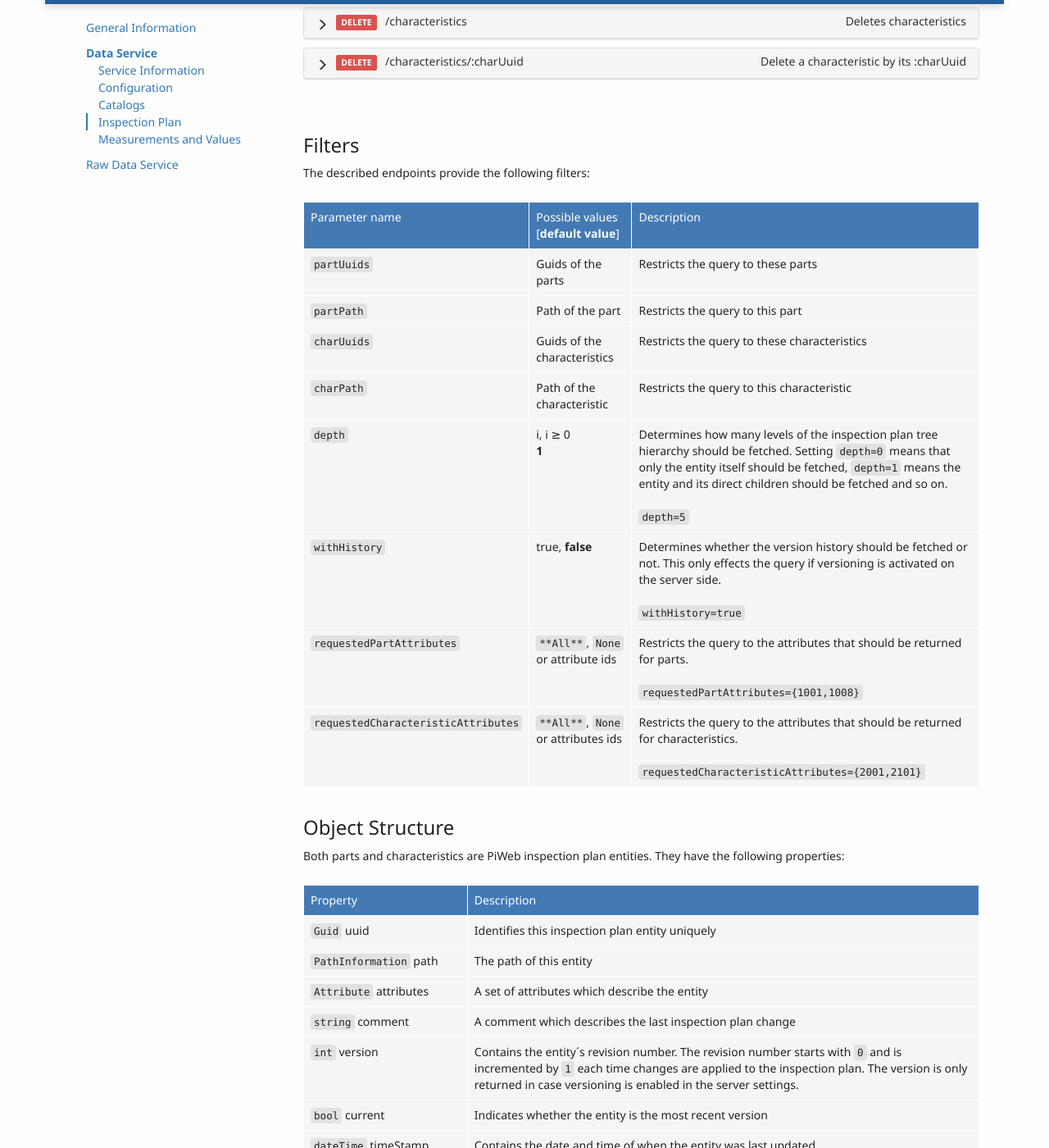
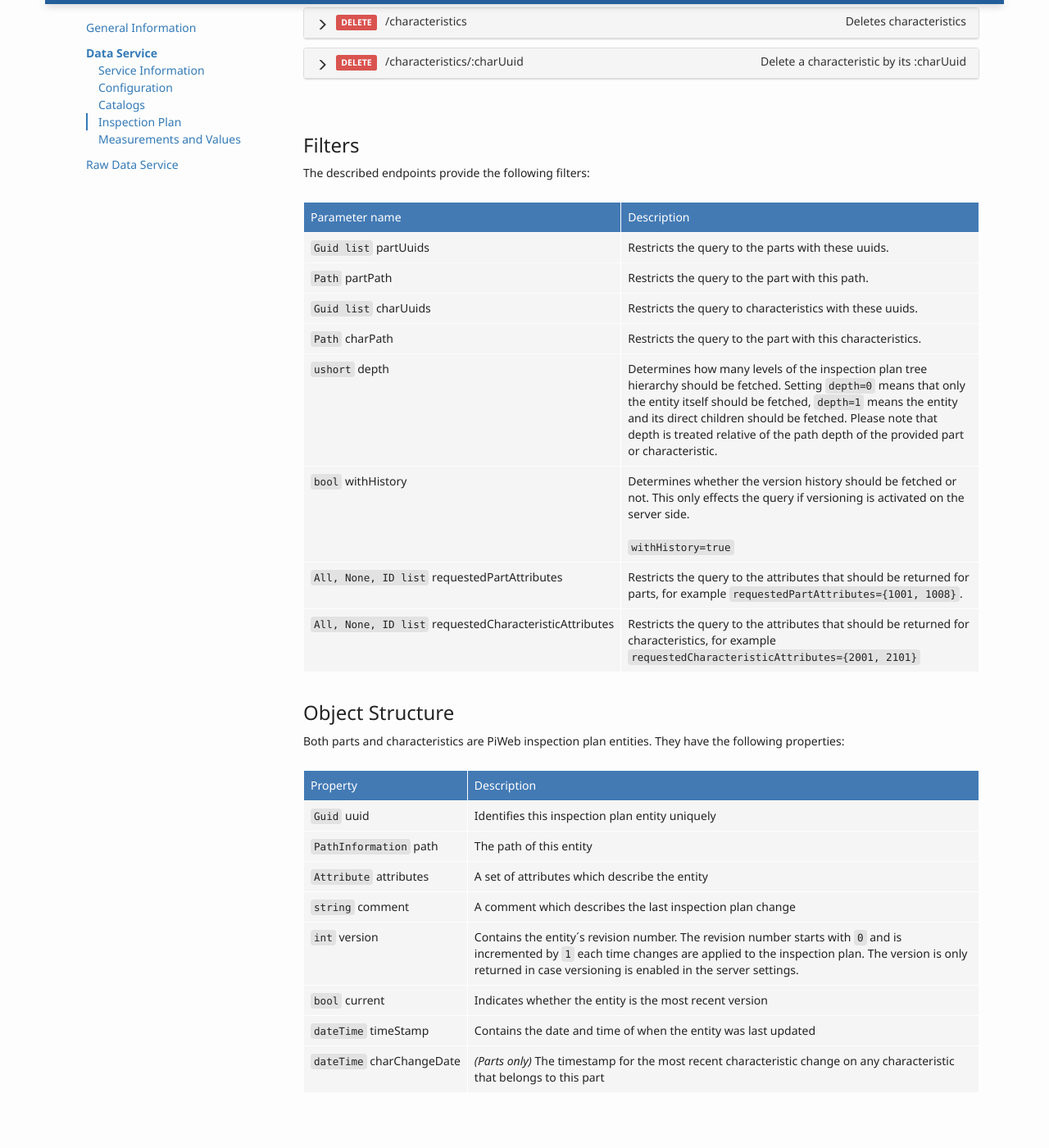
Before and after one commit to ZEISS-PiWeb/PiWeb-Api, a Jekyll site: the page built from _pages/0124-restapi-dataservice-inspectionplan.md, in a window 1280 px wide and 1400 px high, scrolled down 908 px. Shown: the whole window at 82% size. Built offline with Jekyll 4.4.1, drawn with Linux system fonts in a browser that asks for light colours.

Commit message:
Updated parameter table for inspection plan fetch parameters.

```diff
--- a/_pages/0124-restapi-dataservice-inspectionplan.md
+++ b/_pages/0124-restapi-dataservice-inspectionplan.md
@@ -542,16 +542,16 @@ HTTP/1.1 200 Ok
 The described endpoints provide the following filters:
 
 {% capture table %}
-Parameter name        | Possible values [**default value**] | Description
-----------------------|-------------------------------------|--------------------------------
-`partUuids`           | Guids of the parts | Restricts the query to these parts
-`partPath`            | Path of the part | Restricts the query to this part
-`charUuids`           | Guids of the characteristics | Restricts the query to these characteristics
-`charPath`            | Path of the characteristic | Restricts the query to this characteristic
-`depth`               | i, i ≥ 0  <br>**1**  | Determines how many levels of the inspection plan tree hierarchy should be fetched. Setting `depth=0` means that only the entity itself should be fetched, `depth=1` means the entity and its direct children should be fetched and so on. <br><br>`depth=5`
-`withHistory`         | true, **false**      | Determines whether the version history should be fetched or not. This only effects the query if versioning is activated on the server side. <br><br>`withHistory=true`
-`requestedPartAttributes`      | `**All**`, `None` or attribute ids | Restricts the query to the attributes that should be returned for parts. <br><br>`requestedPartAttributes={1001,1008}`
-`requestedCharacteristicAttributes` | `**All**`, `None` or attributes ids | Restricts the query to the attributes that should be returned for characteristics. <br><br>`requestedCharacteristicAttributes={2001,2101}`
+Parameter name                                                                 | Description
+-------------------------------------------------------------------------------|--------------------------------
+<nobr><code>Guid list</code> partUuids</nobr>                                  | Restricts the query to the parts with these uuids.
+<nobr><code>Path</code> partPath</nobr>                                        | Restricts the query to the part with this path.
+<nobr><code>Guid list</code> charUuids</nobr>                                  | Restricts the query to characteristics with these uuids.
+<nobr><code>Path</code> charPath</nobr>                                        | Restricts the query to the part with this characteristics.
+<nobr><code>ushort</code> depth</nobr>                                         | Determines how many levels of the inspection plan tree hierarchy should be fetched. Setting `depth=0` means that only the entity itself should be fetched, `depth=1` means the entity and its direct children should be fetched. Please note that depth is treated relative of the path depth of the provided part or characteristic.
+<nobr><code>bool</code> withHistory</nobr>                                     | Determines whether the version history should be fetched or not. This only effects the query if versioning is activated on the server side. <br><br>`withHistory=true`
+<nobr><code>All, None, ID list</code> requestedPartAttributes</nobr>           | Restricts the query to the attributes that should be returned for parts, for example `requestedPartAttributes={1001, 1008}`.
+<nobr><code>All, None, ID list</code> requestedCharacteristicAttributes</nobr> | Restricts the query to the attributes that should be returned for characteristics, for example `requestedCharacteristicAttributes={2001, 2101}`
 {% endcapture %}
 {{ table | markdownify | replace: '<table>', '<table class="table table-hover">' }}
 
```
